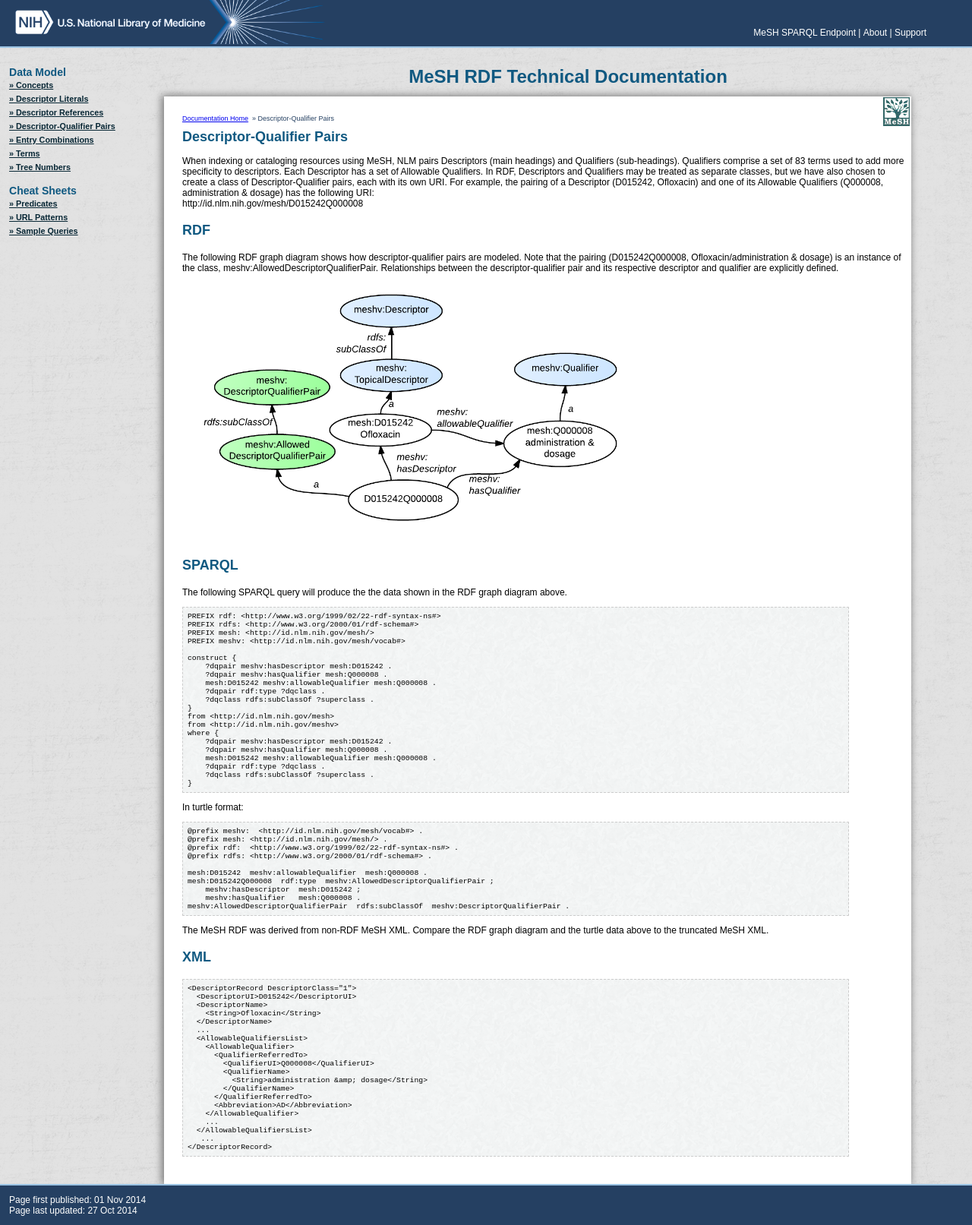
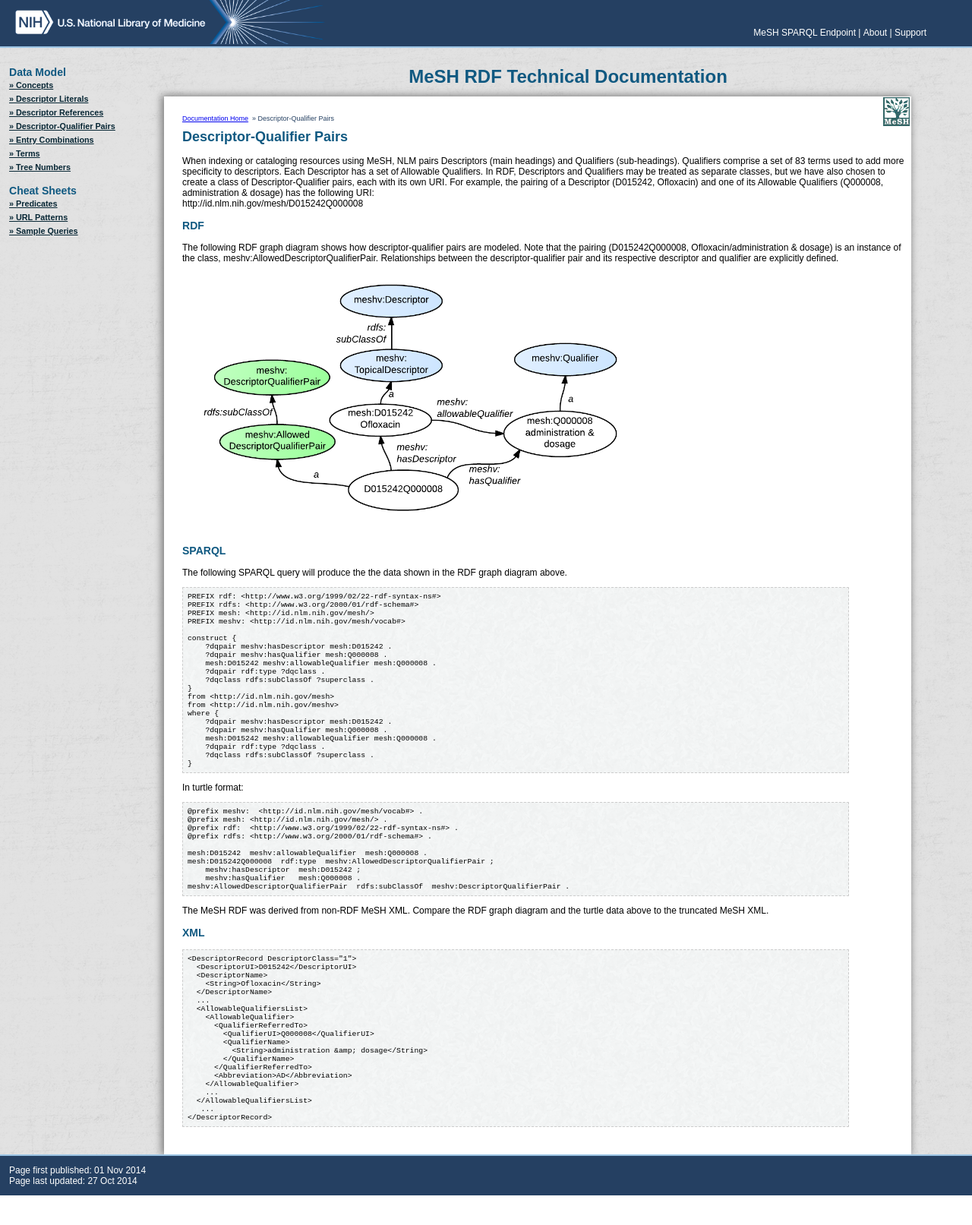
Before and after one commit to HHS/meshrdf, a Jekyll site: the page built from dqpairs.md, in a window 1280 px wide. Shown: the whole page at 76% size. Built offline with Jekyll 4.4.1, drawn with Linux system fonts in a browser that asks for light colours; nearby versions of some CDN libraries; after the commit the page ends 1574 px from its top, so only the background shows below that.

Commit message:
edited headings

````diff
--- a/dqpairs.md
+++ b/dqpairs.md
@@ -10,13 +10,13 @@ When indexing or cataloging resources using MeSH, NLM pairs Descriptors (main he
 
 http://id.nlm.nih.gov/mesh/D015242Q000008
 
-## RDF
+### RDF
 {: class="inline-header"}
 The following RDF graph diagram shows how descriptor-qualifier pairs are modeled. Note that the pairing (D015242Q000008, Ofloxacin/administration &amp; dosage) is an instance of the class, meshv:AllowedDescriptorQualifierPair. Relationships between the descriptor-qualifier pair and its respective descriptor and qualifier are explicitly defined.
 
 ![Descriptor Qualifier Pair RDF Graph Diagram](images/DQPair.png){: class="rdf-graph"}
 
-## SPARQL
+### SPARQL
 {: class="inline-header"}
 
 The following SPARQL query will produce the the data shown in the RDF graph diagram above.
@@ -62,7 +62,7 @@ meshv:AllowedDescriptorQualifierPair  rdfs:subClassOf  meshv:DescriptorQualifier
 ```
 The MeSH RDF was derived from non-RDF MeSH XML. Compare the RDF graph diagram and the turtle data above to the truncated MeSH XML.
 
-## XML
+### XML
 {: class="inline-header"}
 
 {: class="sample-code"}
````
